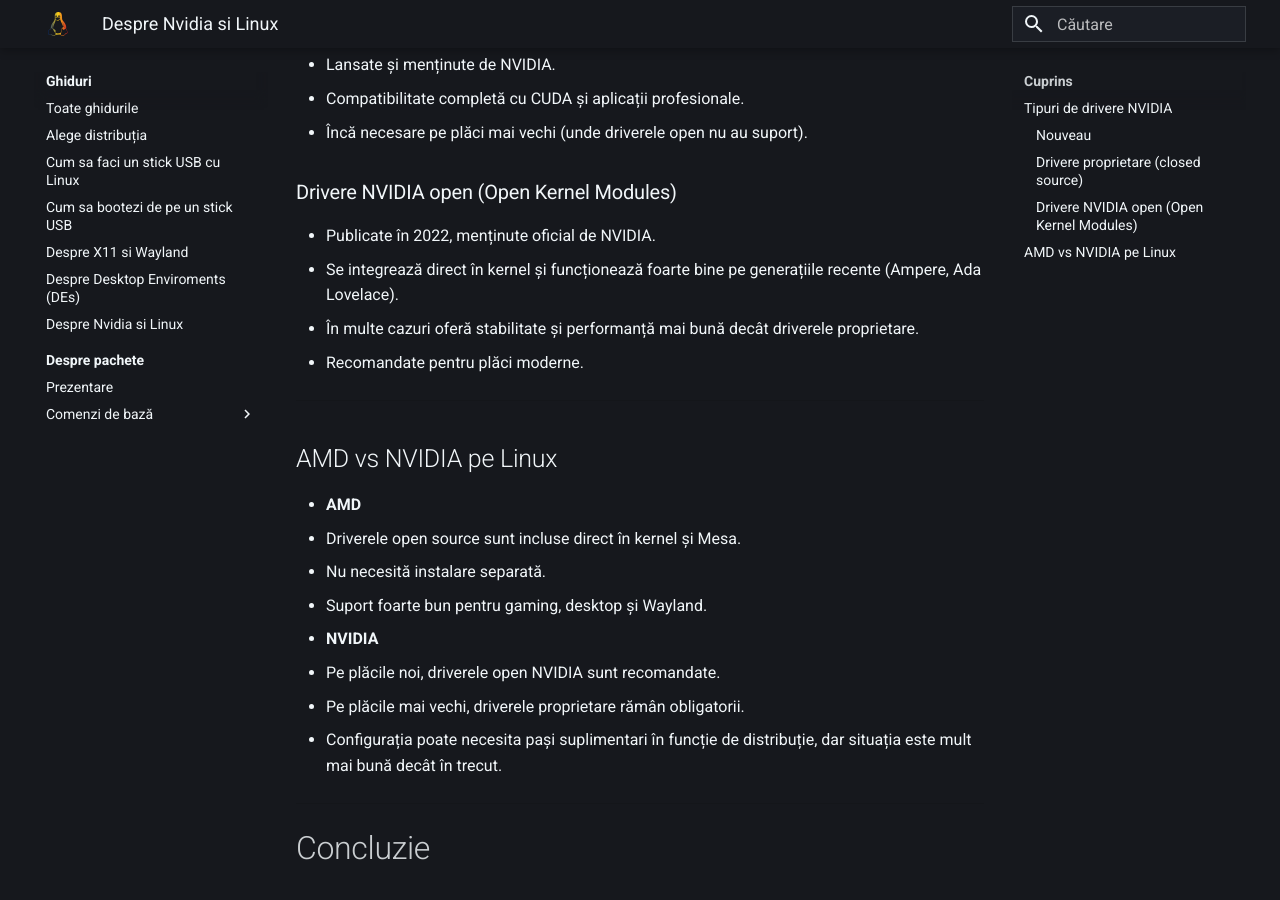
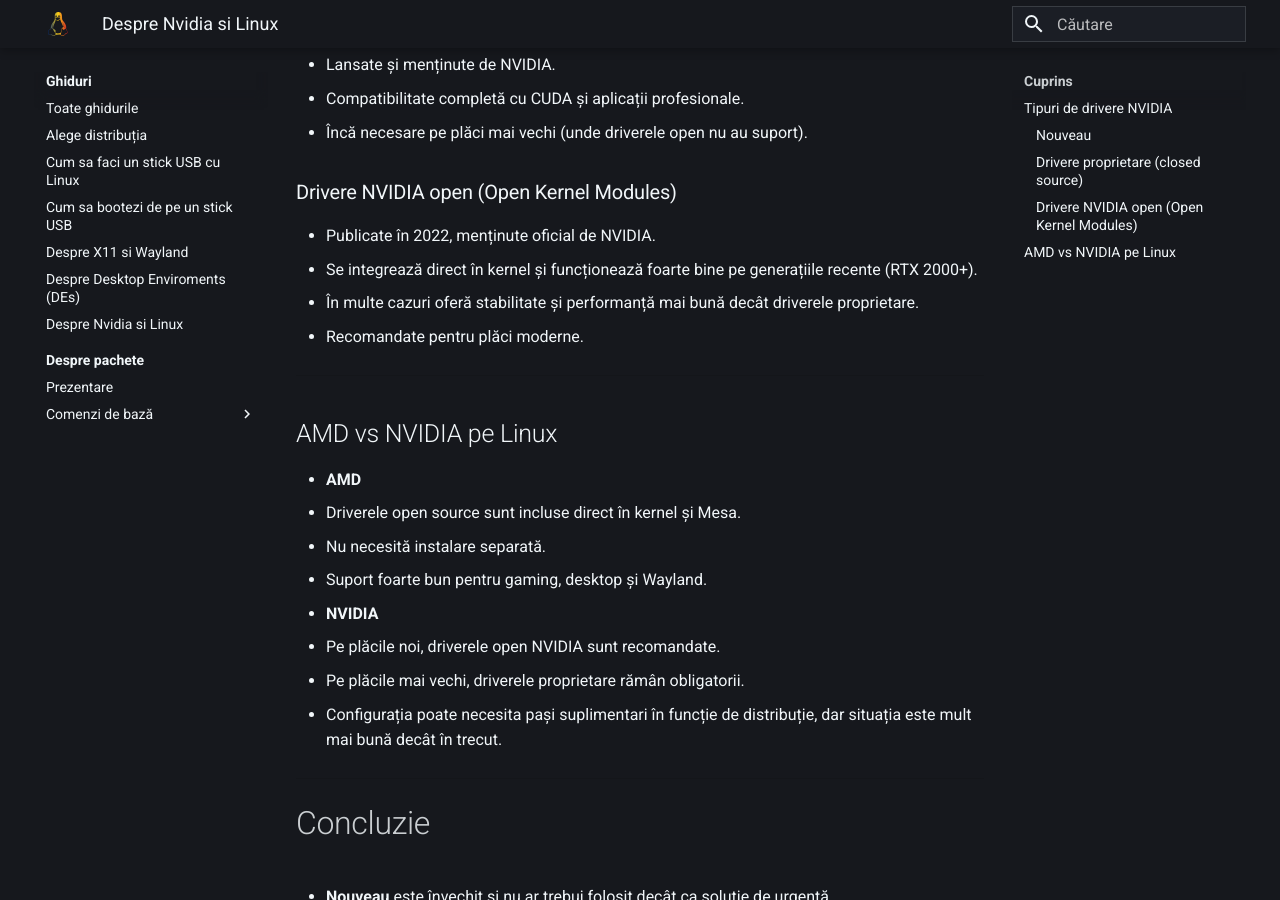
Before and after one commit to linux-romania/linuxromania-site, an MkDocs documentation site: the page built from docs/ghiduri/incepatori/nvidia-si-linux.md, in a window 1280 px wide and 900 px high, scrolled down 637 px. Built offline with MkDocs 1.6.1 and Material for MkDocs 9.7.7, drawn with Linux system fonts in a browser that asks for light colours.

Commit message:
Update nvidia-si-linux.md

```diff
--- a/docs/ghiduri/incepatori/nvidia-si-linux.md
+++ b/docs/ghiduri/incepatori/nvidia-si-linux.md
@@ -20,7 +20,7 @@
 
 ### Drivere NVIDIA open (Open Kernel Modules)
 - Publicate în 2022, menținute oficial de NVIDIA.
-- Se integrează direct în kernel și funcționează foarte bine pe generațiile recente (Ampere, Ada Lovelace).
+- Se integrează direct în kernel și funcționează foarte bine pe generațiile recente (RTX 2000+).
 - În multe cazuri oferă stabilitate și performanță mai bună decât driverele proprietare.
 - Recomandate pentru plăci moderne.
 
```
